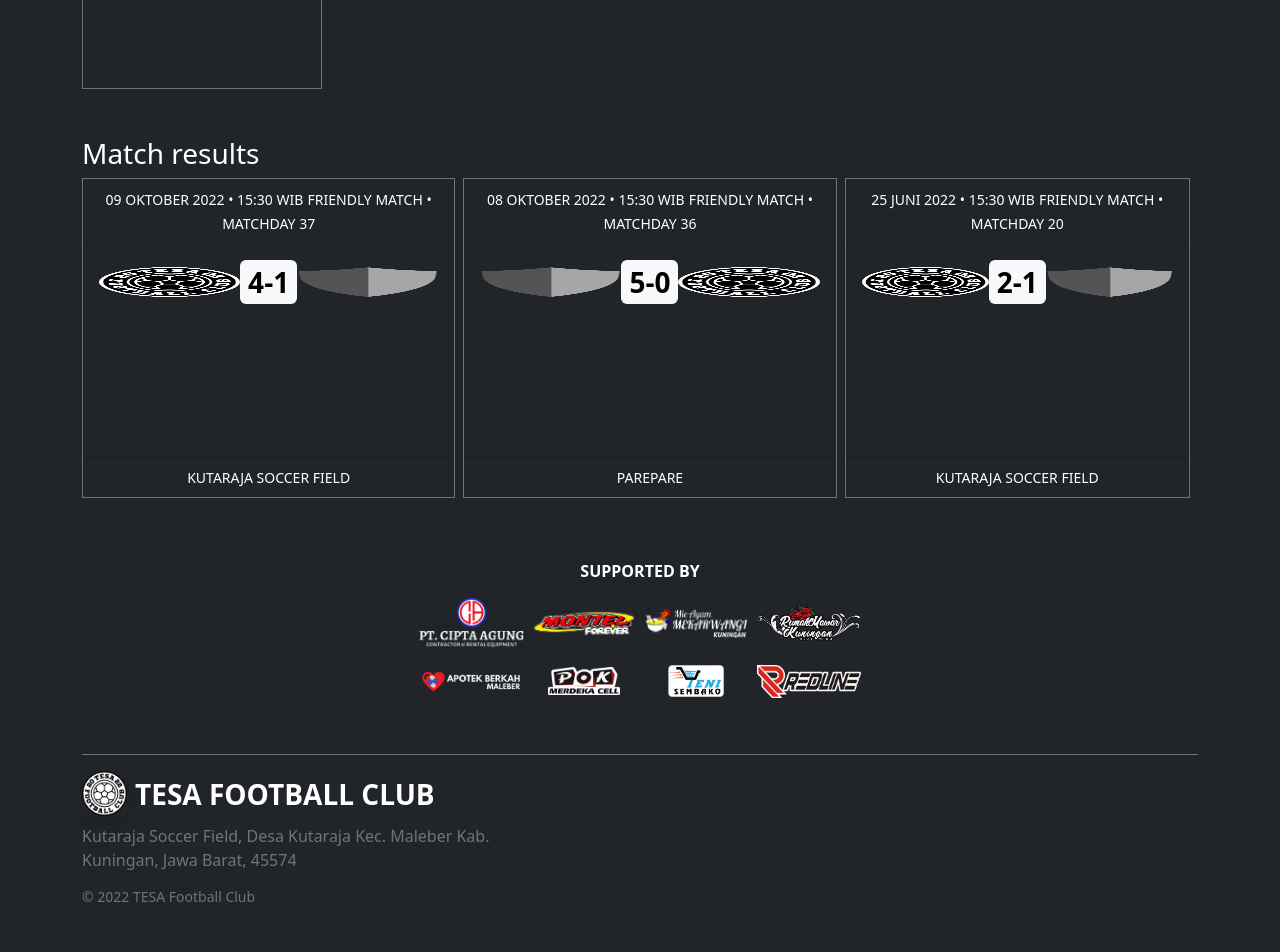
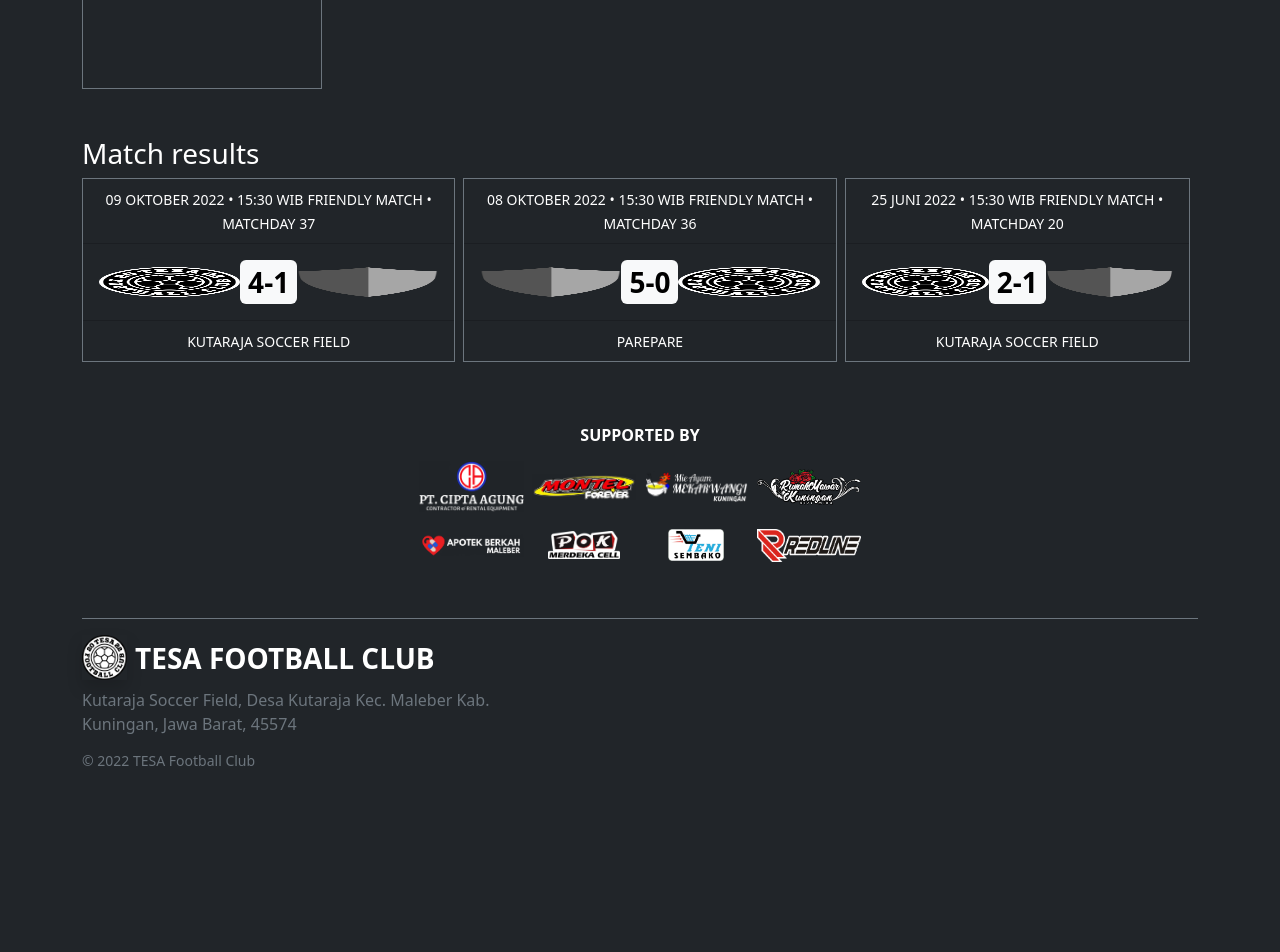
Before and after one commit to tesafc/tesafc.github.io, a Jekyll site: the page built from index.html, in a window 1280 px wide. Shown: the part 1024-1976 px from the top of the page. Built offline with Jekyll 4.4.1, drawn with Linux system fonts in a browser that asks for light colours; nearby versions of some CDN libraries; after the commit the page ends 1840 px from its top, so only the background shows below that.

Commit message:
Update index.html

```diff
--- a/index.html
+++ b/index.html
@@ -65,16 +65,16 @@ description: tesa fc official website
     <h3 class="mt-5">Match results</h3>
     <div class="d-flex flex-row flex-nowrap overflow-auto">
       {% for match in match-result reversed %}
-      <div class="card h-100 text-bg-dark rounded-0 border-secondary me-2" style="min-width: 18rem; min-height: 20rem;">
+      <div class="card h-100 text-bg-dark rounded-0 border-secondary me-2" style="min-width: 18rem;">
         <div class="card-header text-bg-dark text-center text-uppercase">
           <small class="mb-0">{{ match.time }} • {{ match.kick-off }}</small>
           <small class="mb-0 px-0">{{ match.competition }} • {{ match.matchday }}</small>
         </div>
         <div class="card-body">
           <div class="d-flex flex-row justify-content-center align-items-center">
-            <img src="{% if match.home-team.logo %}{{ match.home-team.logo | relative_url }}{% else %}{{ '/assets/img/logo/logo-blank.png' | relative_url }}{% endif %}" alt="" class="card-img" width="30" height="30">
+            <img src="{% if match.home-team.logo %}{{ match.home-team.logo | relative_url }}{% else %}{{ '/assets/img/logo/logo-blank.png' | relative_url }}{% endif %}" alt="" class="card-img" width="auto" height="30">
             <p class="badge text-bg-light text-center fs-3 fw-bolder p-2 mb-0">{{ match.result.score.full-time }}</p>
-            <img src="{% if match.away-team.logo %}{{ match.away-team.logo | relative_url }}{% else %}{{ '/assets/img/logo/logo-blank.png' | relative_url }}{% endif %}" alt="" class="card-img" width="30" height="30">
+            <img src="{% if match.away-team.logo %}{{ match.away-team.logo | relative_url }}{% else %}{{ '/assets/img/logo/logo-blank.png' | relative_url }}{% endif %}" alt="" class="card-img" width="auto" height="30">
           </div>
         </div>
         <div class="card-footer text-bg-dark text-center text-uppercase">
```
